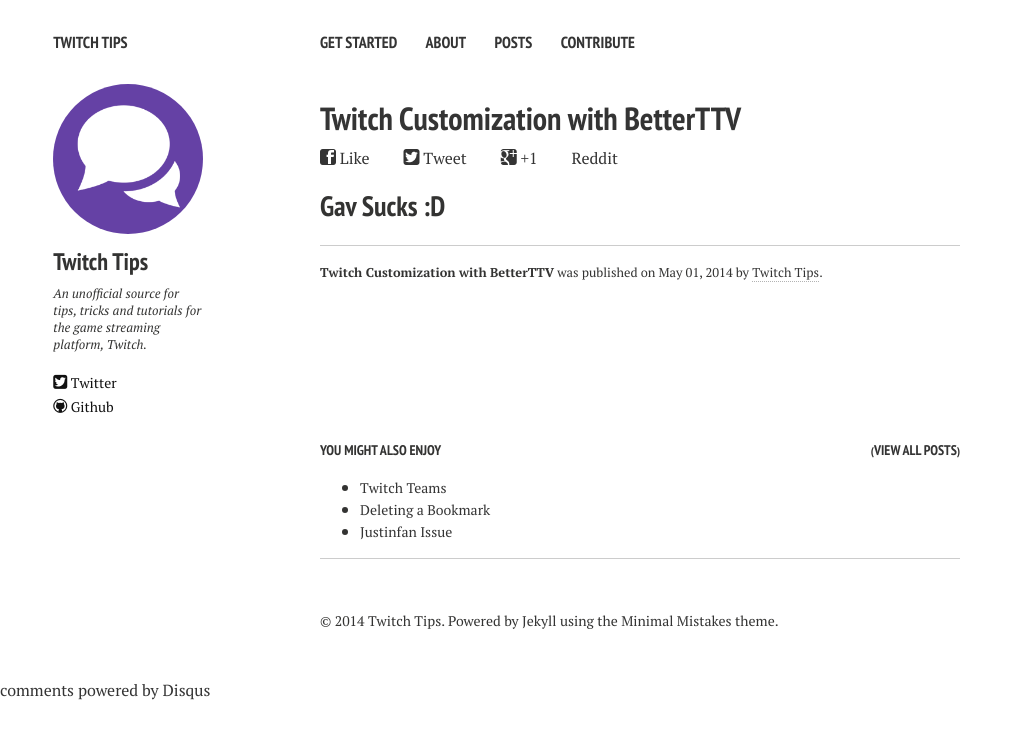
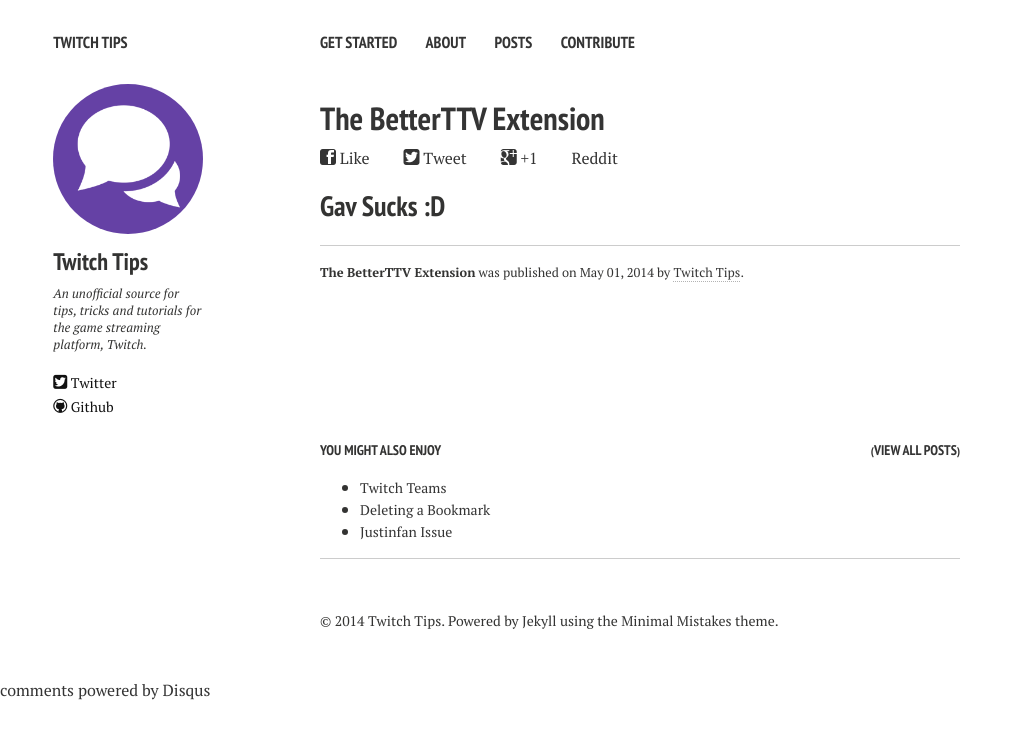
Before and after one commit to SolidPIPe/twitchtips, a Jekyll site: the page built from _posts/2014-05-01-betterttv.md, in a window 1280 px wide. Shown: the top 739 px of the page, without its empty margins (0-1023 px from the left). Built offline with Jekyll 4.4.1, drawn with Linux system fonts in a browser that asks for light colours; nearby versions of some CDN libraries; comment, search, counter and statistics services are not loaded.

Commit message:
Update and rename 2014-05-01-customization.md to 2014-05-01-betterttv.md

```diff
--- a/_posts/2014-05-01-customization.md
+++ b/_posts/2014-05-01-betterttv.md
@@ -1,6 +1,6 @@
 ---
 layout: post
-title: Twitch Customization with BetterTTV
+title: The BetterTTV Extension
 description: "Get the best out of Twitch with these enhancements"
 tags: [Better Twitch, BetterTTV, BTTV, Customization, Dark Mode, Twitch enhancements]
 comments: true
```
